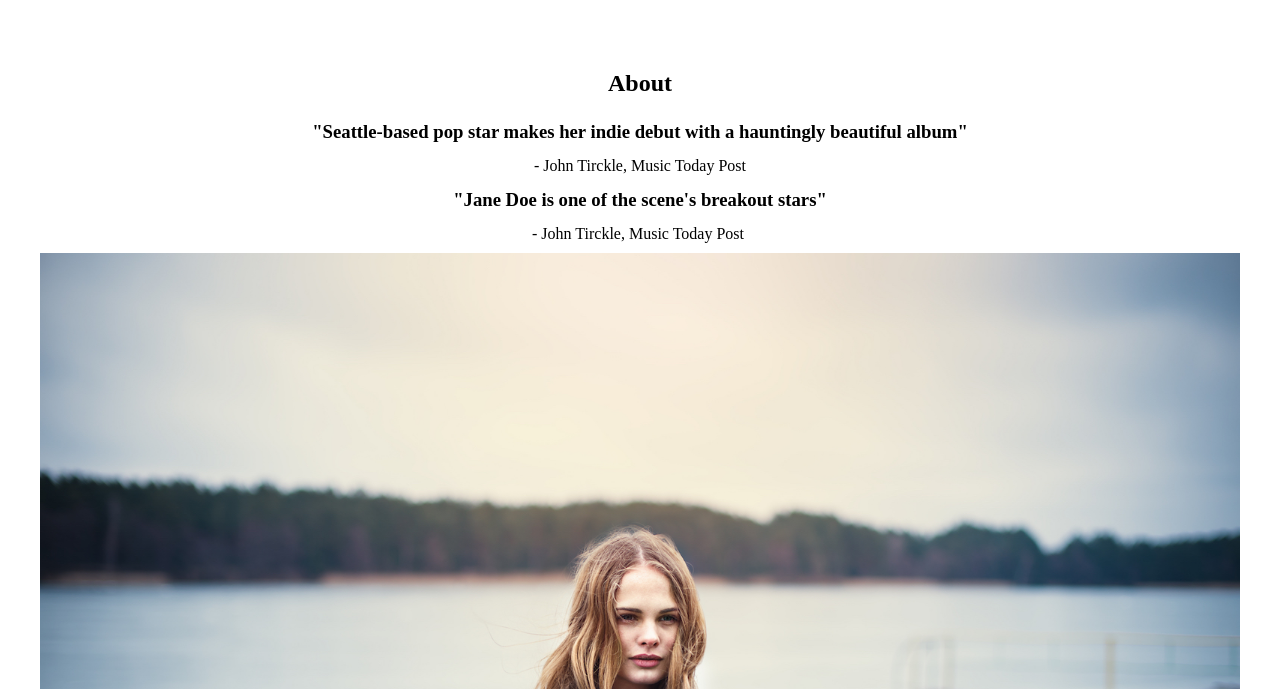
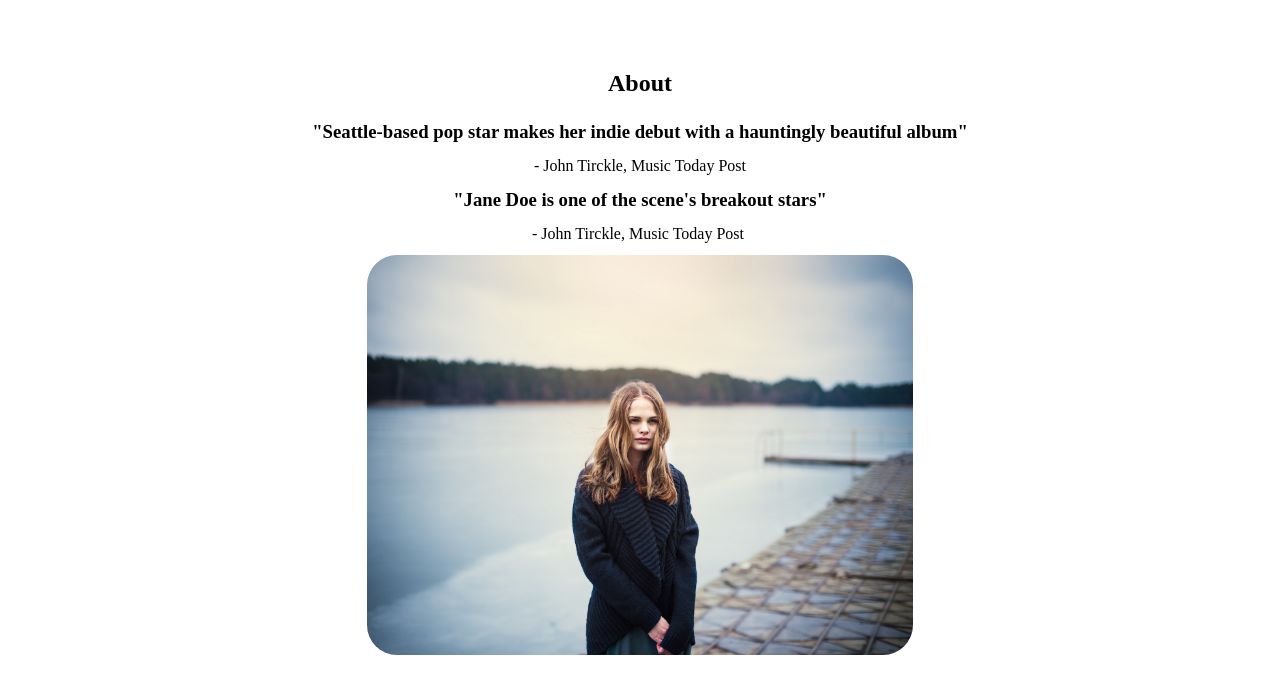
Before and after one commit to Guilheeeerme/JaneDoe-DigitalHouse, a plain HTML site: page about.html in a window 1280 px wide. Shown: the part 90-779 px from the top of the page. Drawn offline with Linux system fonts and the light colour scheme.

Commit message:
alterando bug about

```diff
--- a/css/about.css
+++ b/css/about.css
@@ -18,8 +18,9 @@
 }
 
 .container-main img {
+    border-radius: 30px;
+    margin-top: 12px;
     object-fit: cover;
-    height: 110vh;
+    height: 400px;
     max-width: 100vw;
-    margin-top: 10px;
 }
```
Also changed, not shown: about.html (+0 -2 lines).
